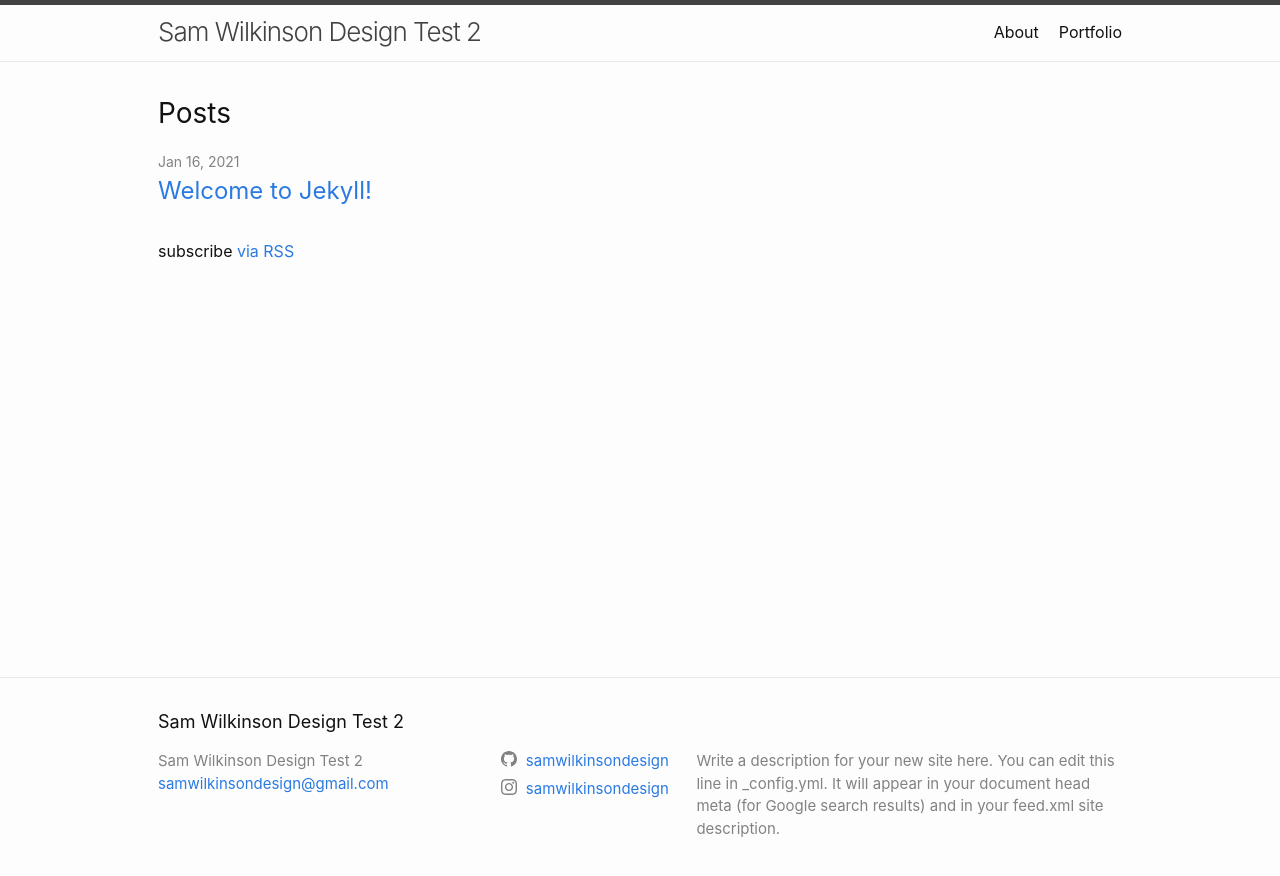
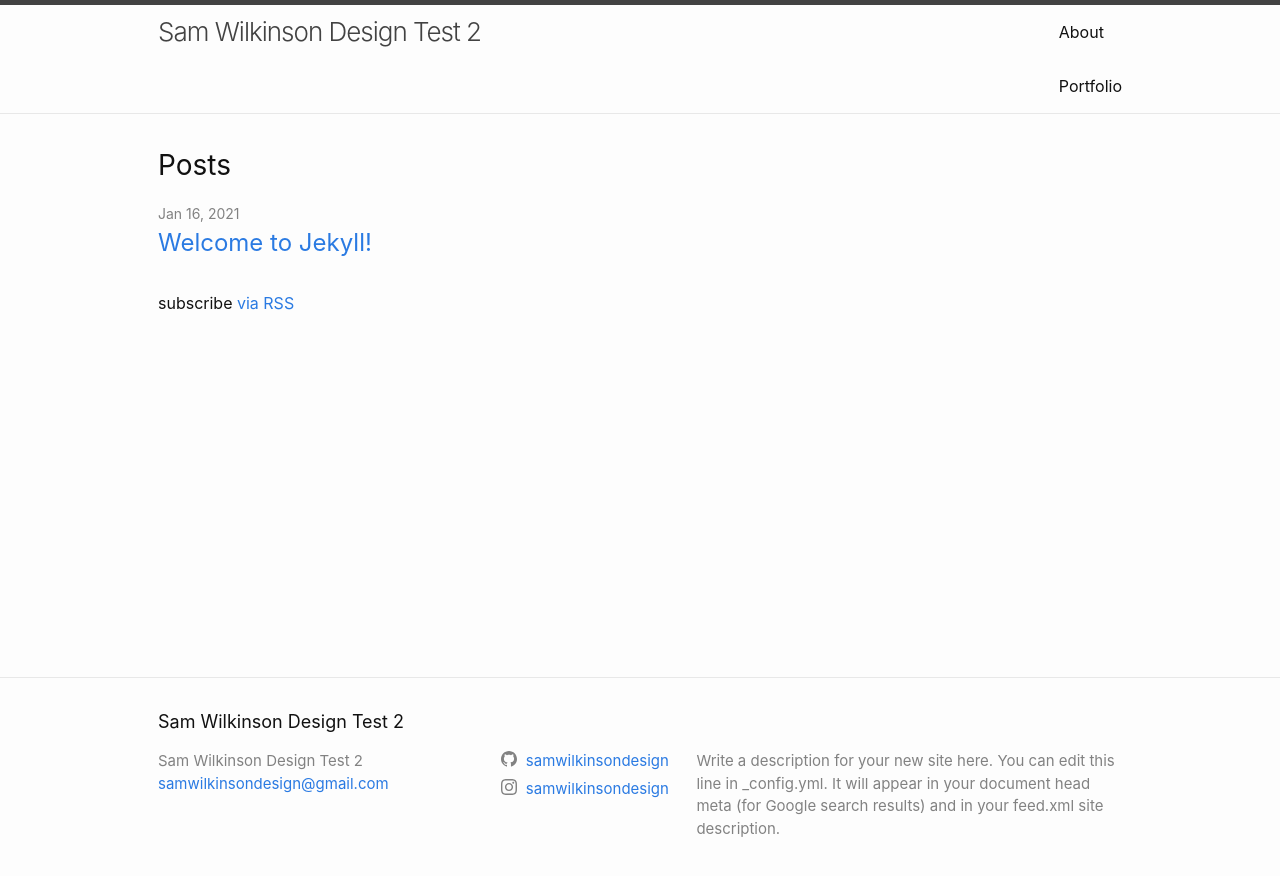
Before and after one commit to samwilkinsondesign/samwilkinsondesign.github.io, a Jekyll site: the page built from index.markdown, in a window 1280 px wide. Shown: the top 876 px of the page. Built offline with Jekyll 4.4.1, drawn with Linux system fonts in a browser that asks for light colours.

Commit message:
Update header.html
Page link fix

```diff
--- a/_includes/header.html
+++ b/_includes/header.html
@@ -23,8 +23,8 @@
             <a class="page-link" href="{{ my_page.url | relative_url }}">{{ my_page.title | escape }}</a>
             {%- endif -%}
           {%- endfor -%}
-          <a class="page-link" href="/portfolio/">Portfolio</a>
         </div>
+        <a class="page-link" href="/portfolio/">Portfolio</a>
       </nav>
     {%- endif -%}
   </div>
```
